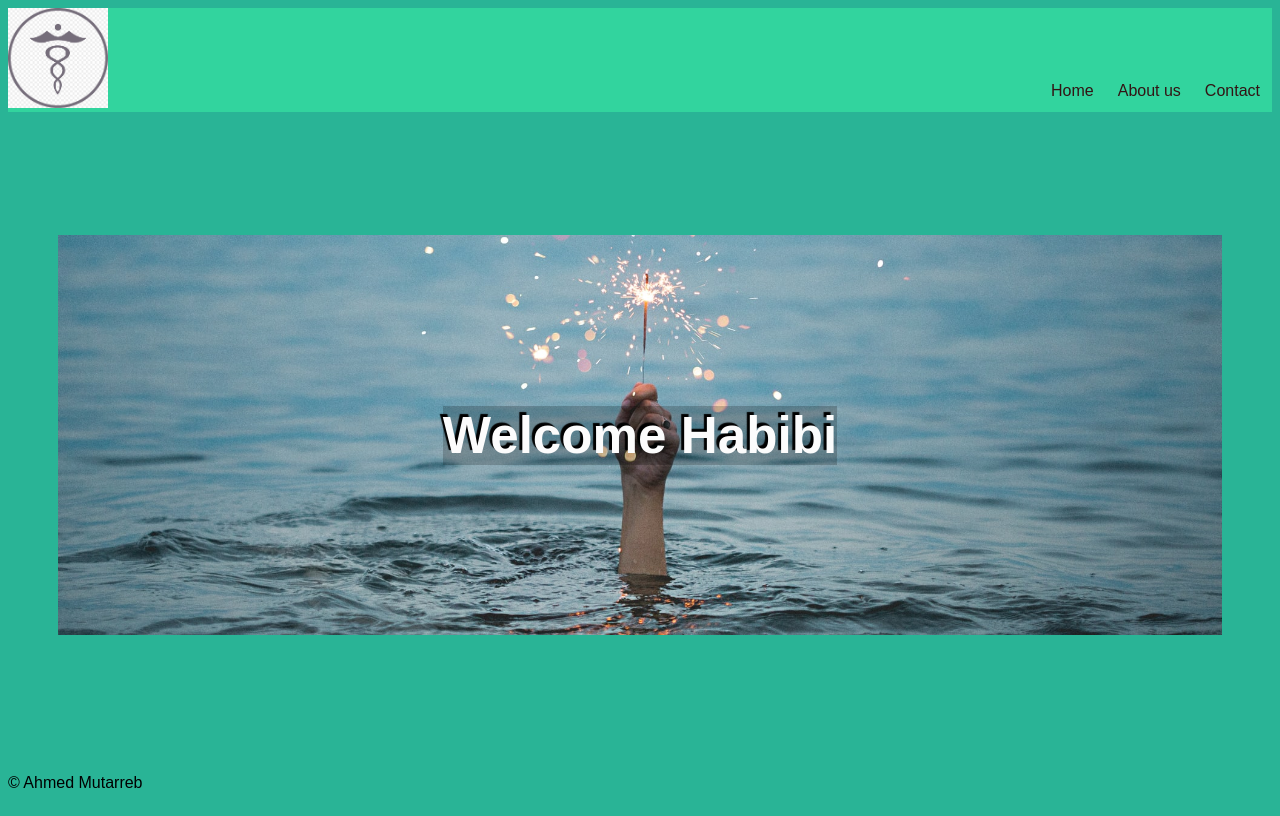
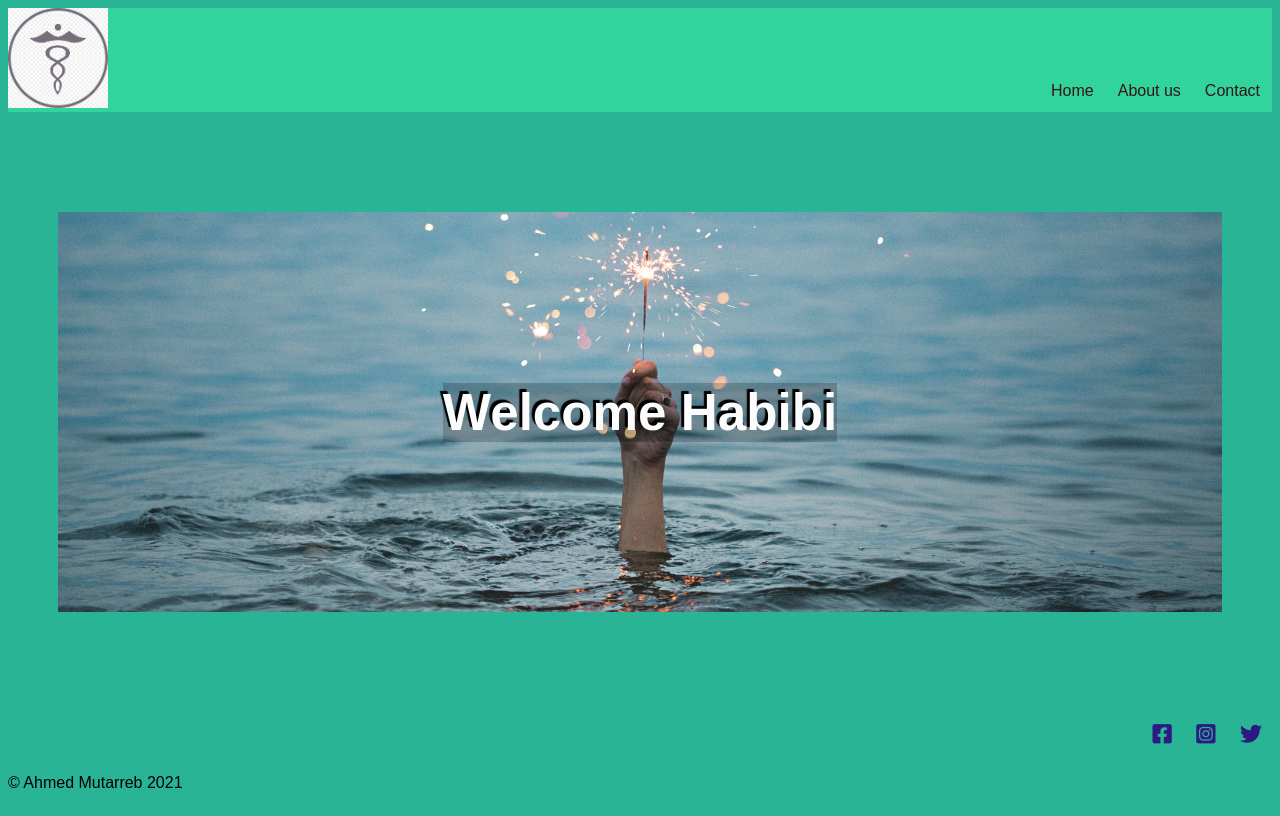
Before and after one commit to ahmedmutarreb/First_Project, a plain HTML site: page index.html in a window 1280 px wide. Drawn offline with Linux system fonts and the light colour scheme.

Commit message:
commit on origin

```diff
--- a/index.html
+++ b/index.html
@@ -1,39 +1,59 @@
 <!DOCTYPE html>
 <html lang="eng">
+
 <head>
     <title> Home Page Title</title>
-        <meta charset ="utf-8">
+    <meta charset="utf-8">
     <link rel="icon" href="images/icon.png">
-        <link rel="stylesheet" href="styles.css">
+
     <link rel="preconnect" href="https://fonts.gstatic.com">
     <link href="https://fonts.googleapis.com/css2?family=Open+Sans:wght@300;700&display=swap" rel="stylesheet">
     <link rel="preconnect" href="https://fonts.gstatic.com">
-        <link href="https://fonts.googleapis.com/css2?family=Comfortaa:wght@300&family=Open+Sans:wght@300;700&display=swap" rel="stylesheet">
+    <link href="https://fonts.googleapis.com/css2?family=Comfortaa:wght@300&family=Open+Sans:wght@300;700&display=swap"
+        rel="stylesheet">
+    <link rel="stylesheet" href="https://cdnjs.cloudflare.com/ajax/libs/font-awesome/5.15.2/css/all.min.css"
+        integrity="sha512-HK5fgLBL+xu6dm/Ii3z4xhlSUyZgTT9tuc/hSrtw6uzJOvgRr2a9jyxxT1ely+B+xFAmJKVSTbpM/CuL7qxO8w=="
+        crossorigin="anonymous" />
+    <link rel="stylesheet" href="styles.css">
 
 </head>
+
 <body>
-        <header class ="main-header">
+    <header class="main-header">
 
-            <a href = "index.html">
-                <img class= "logo" src= "images/logo12.jpg">
+        <a href="index.html">
+            <img class="logo" src="images/logo12.jpg">
         </a>
-            <nav class = "main-navigation">
-                <a href= "index.html"> Home </a>
-                <a href = "about.html"> About us </a>
-                <a href =" contact.html"> Contact </a>
+        <nav class="main-navigation">
+            <a href="index.html"> Home </a>
+            <a href="about.html"> About us </a>
+            <a href=" contact.html"> Contact </a>
 
         </nav>
     </header>
-        <main class ="content">
-            <div class ='banner'>
+    <main class="content">
+        <div class='banner'>
             <h1> Welcome Habibi</h1>
         </div>
 
     </main>
-        <footer class ="main-footer">
-            <p>&copy; Ahmed Mutarreb</p>
+    <footer class="main-footer">
+        <p class="copyright">&copy; Ahmed Mutarreb 2021</p>
+        <nav class="social-nav">
+            <a href="https//facebook.com/sorrento">
+                <i class="fab fa-facebook-square">
+                </i></a>
+            <a href="https:instagram.com/sorrento">
+                <i class="fab fa-instagram-square">
+                </i></a>
+
+            <a href="https:twitter.com/sorrento">
+                <i class="fab fa-twitter">
+                </i> </a>
+        </nav>
 
     </footer>
 
 </body>
+
 </html>
--- a/styles.css
+++ b/styles.css
@@ -61,5 +61,36 @@ body {
     background-color:rgba(0, 0, 0, 0.205);
 
 
+}
+
+.main-footer {
+    display: grid;
+    grid-template-columns: 1fr 1fr 1fr;
+    grid-template-rows: auto;
 
 }
+
+.copyright {
+    grid-column-start: 1;
+    grid-row-start: 2;
+}
+
+.social-nav {
+    grid-column-start:3;
+    grid-row-start:1;
+    justify-self:end;
+
+}
+
+.social-nav a{
+    color: rgb(44, 25, 129);
+    text-decoration: none;
+    display:inline-block;
+    font-size: 22px;
+    padding: 10px;
+}
+
+.social-nav a:hover{
+    color:rgb(189, 68, 47);
+
+}
```
Lines whose indentation alone changed are shown as unchanged.
